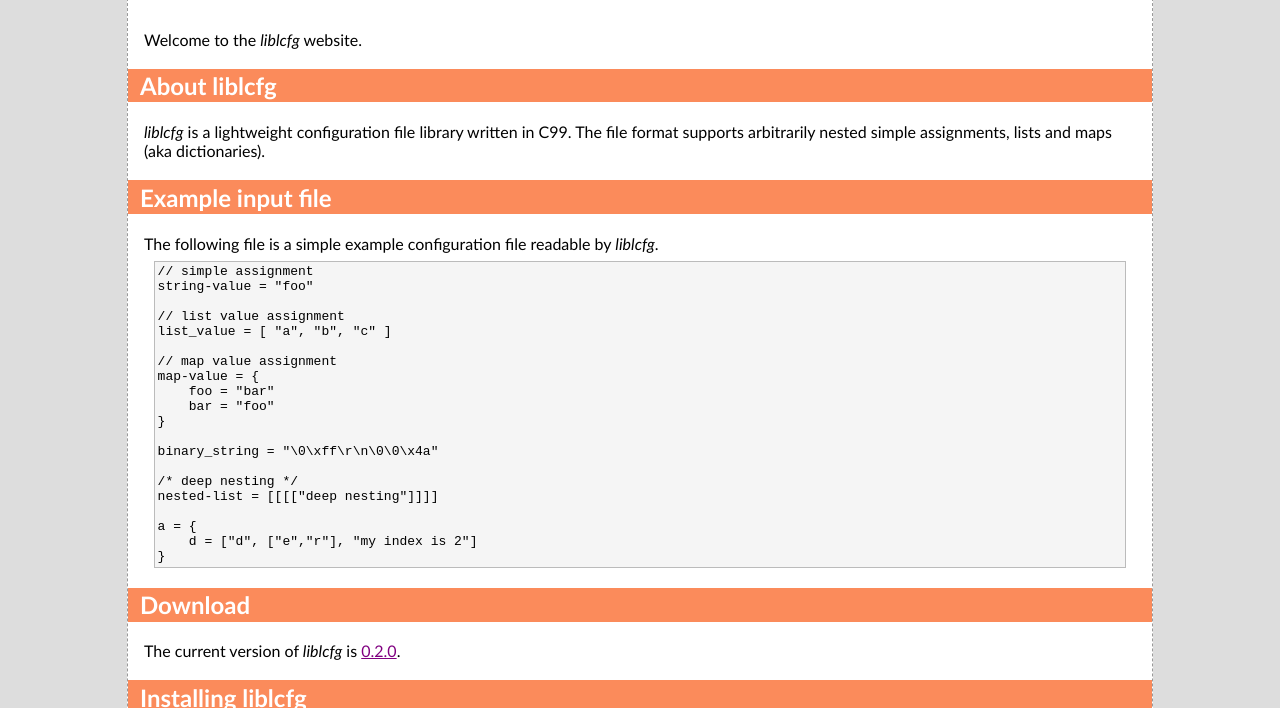
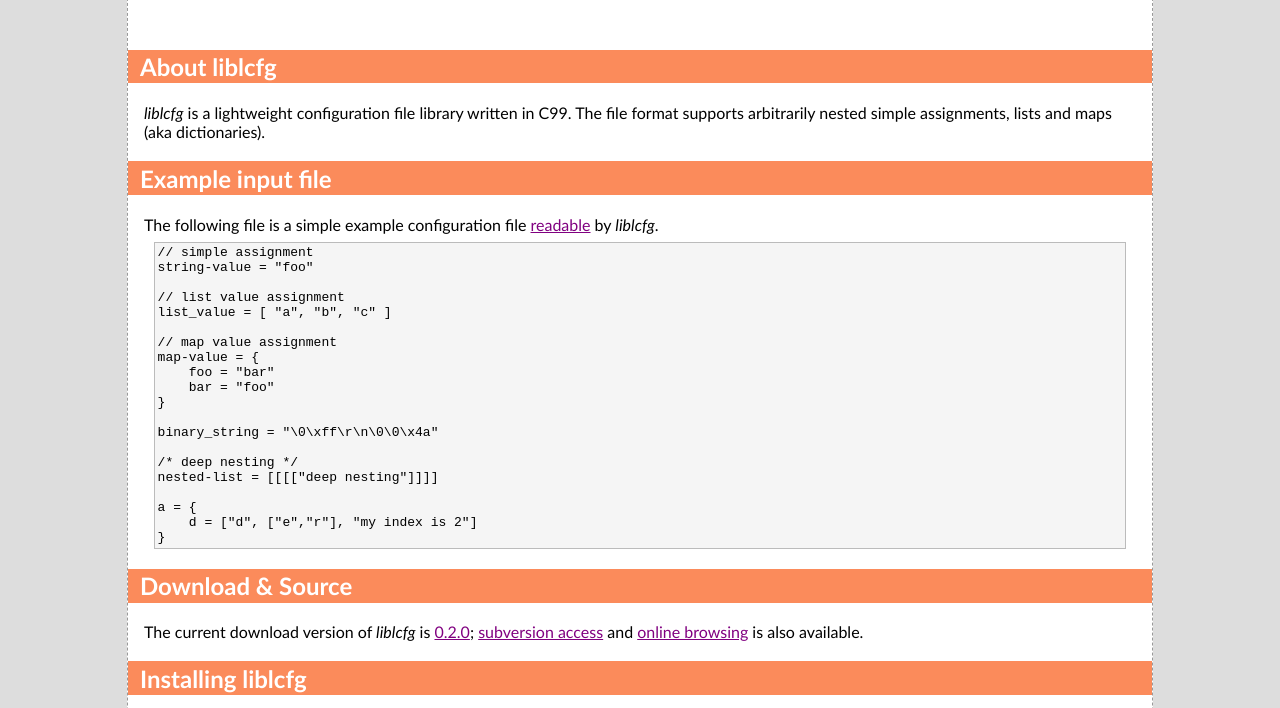
Before and after one commit to pb-/liblcfg, a plain HTML site: page website/index.html in a window 1280 px wide. Shown: the part 92-800 px from the top of the page. Drawn offline with Linux system fonts and the light colour scheme.

Commit message:
minor website updates

```diff
--- a/website/index.html
+++ b/website/index.html
@@ -9,13 +9,12 @@
   <div id="content">
     <p id="backlink">Other <a href="http://carnivore.it">carnivore.it</a> projects include: {<a href="http://nepenthes.carnivore.it">nepenthes</a>,<a href="http://honeytrap.carnivore.it">honeytrap</a>,<a href="http://libemu.carnivore.it">libemu</a>}.carnivore.it</p>
     <h1>liblcfg - lightweight configuration file library</h1>
-	<p>Welcome to the <em>liblcfg</em> website.</p>
 
 	<h2><a href="#about" id="about">About liblcfg</a></h2>
 	<p><em>liblcfg</em> is a lightweight configuration file library written in C99. The file format supports arbitrarily nested simple assignments, lists and maps (aka dictionaries).</p>
 
 	<h2><a href="#example-input" id="example-input">Example input file</a></h2>
-	<p>The following file is a simple example configuration file readable by <em>liblcfg</em>.</p>
+	<p>The following file is a simple example configuration file <a href="#usage">readable</a> by <em>liblcfg</em>.</p>
 <pre>// simple assignment
 string-value = "foo"
 
@@ -38,8 +37,8 @@ a = {
 }
 </pre>
 
-    <h2><a href="#download" id="download">Download</a></h2>
-	<p>The current version of <em>liblcfg</em> is <a href="files/liblcfg-0.2.0.tar.gz">0.2.0</a>.</p>
+    <h2><a href="#download" id="download">Download &amp; Source</a></h2>
+	<p>The current download version of <em>liblcfg</em> is <a href="files/liblcfg-0.2.0.tar.gz">0.2.0</a>; <a href="https://svn.carnivore.it/liblcfg/code/trunk">subversion access</a> and <a href="http://svn.carnivore.it/browser/liblcfg/code/trunk">online browsing</a> is also available.</p>
 
 	<h2><a href="#installing" id="installing">Installing liblcfg</a></h2>
 	<p>There are two ways to use <em>liblcfg</em> in your program. You can either link it as a shared object against your program or generate a pair of static source files to be included at compile-time.</p>
@@ -135,10 +134,10 @@ int main(int argc, char **argv)
 	<p>By design, <em>liblcfg</em> does not store an explicit abstract syntax tree after parsing the file. Nonetheless you can still access the file through a tree structure by using <tt>lcfgx/lcfgx_tree.h</tt> which acts as a seperate layer on top of the regular interface. Please refer to this file for documentation (one struct and two functions only!).</p>
 
 	<h2>The <tt>lcfg</tt> utility</h2>
-	<p>The <em>liblcfg</em> package also includes a simple CLI tool <tt>lcfg</tt> to query a configuration file by keys. It is useful for processing configuration files in shell scripts etc. properly.</p>
+	<p>The <em>liblcfg</em> package also includes a simple CLI tool <tt>lcfg</tt> to query a configuration file by keys. It is useful for processing configuration files properly in shell scripts etc.</p>
 
 	<h2><a href="#license" id="license">License and author</a></h2>
-	<p><em>liblcfg</em> is licensed under the <acronym title="General Public License">GPL</acronym> version 2.0. <em>liblcfg</em> is &copy; 2007&ndash;2009 Paul Baecher. I can be reached at <img src="pb.png" style="border: 0; vertical-align: bottom; margin-bottom: 2px;" alt="Get a graphical browser." />.</p>
+	<p><em>liblcfg</em> is licensed under the <acronym title="General Public License">GPL</acronym> version 2.0. <em>liblcfg</em> is &copy; 2007&ndash;2010 Paul Baecher. I can be reached at <img src="pb.png" style="border: 0; vertical-align: bottom; margin-bottom: 2px;" alt="Get a graphical browser." />.</p>
     <div id="footer">
 	  <p id="revision"><small><em>$Id$</em></small></p>
       <p>
```
Also changed, not shown: website/pb.png.
